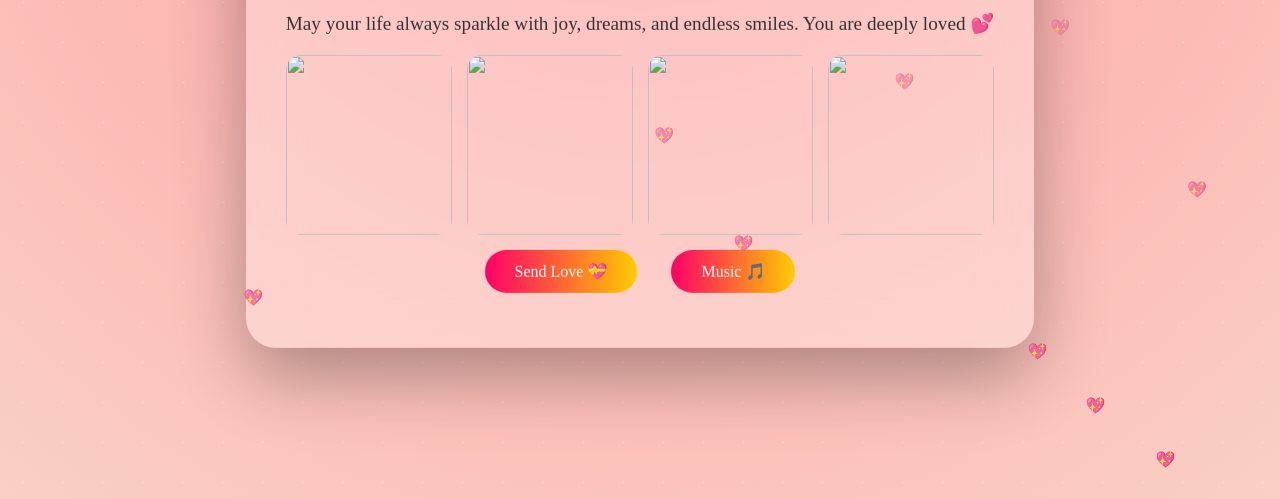
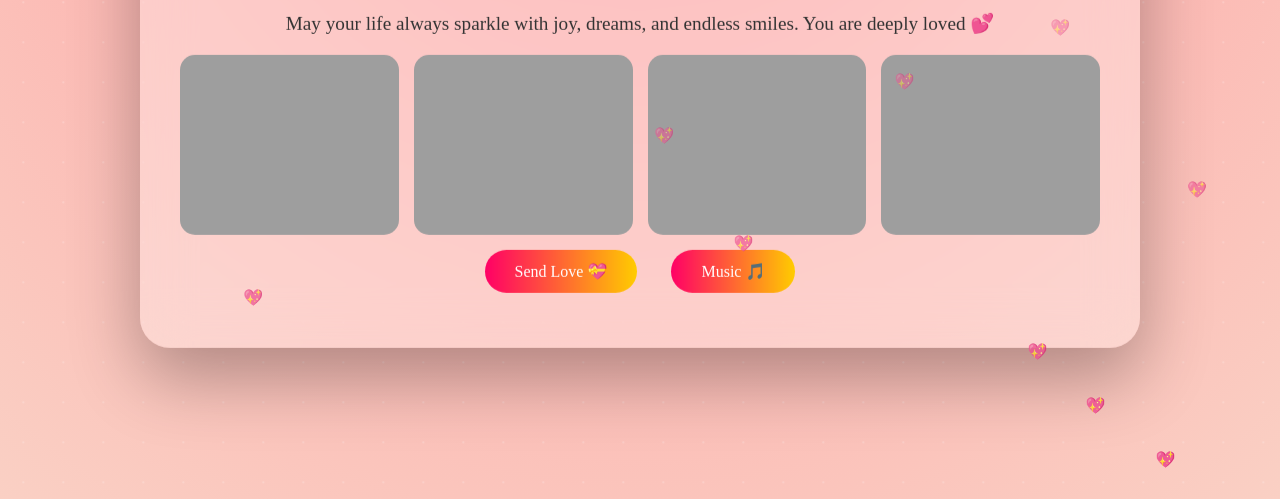
Before and after one commit to pruthviraz/Bday, a plain HTML site: page index.html in a window 1280 px wide. Shown: the part 301-800 px from the top of the page. Drawn offline with Linux system fonts and the light colour scheme; the site is published under a folder, as on GitHub Pages, so addresses that start at the root find nothing.

Commit message:
Fix image src paths in gallery section

```diff
--- a/index.html
+++ b/index.html
@@ -27,10 +27,10 @@ You are deeply loved 💕
 </p>
 
 <div class="gallery">
-<img src="/1.png" onclick="openImg(this)">
-<img src="/2.png" onclick="openImg(this)">
-<img src="/3.png" onclick="openImg(this)">
-<img src="/4.png" onclick="openImg(this)">
+<img src="1.png" onclick="openImg(this)">
+<img src="2.png" onclick="openImg(this)">
+<img src="3.png" onclick="openImg(this)">
+<img src="4.png" onclick="openImg(this)">
 </div>
 
 <button onclick="celebrate()">Send Love 💝</button>
```
